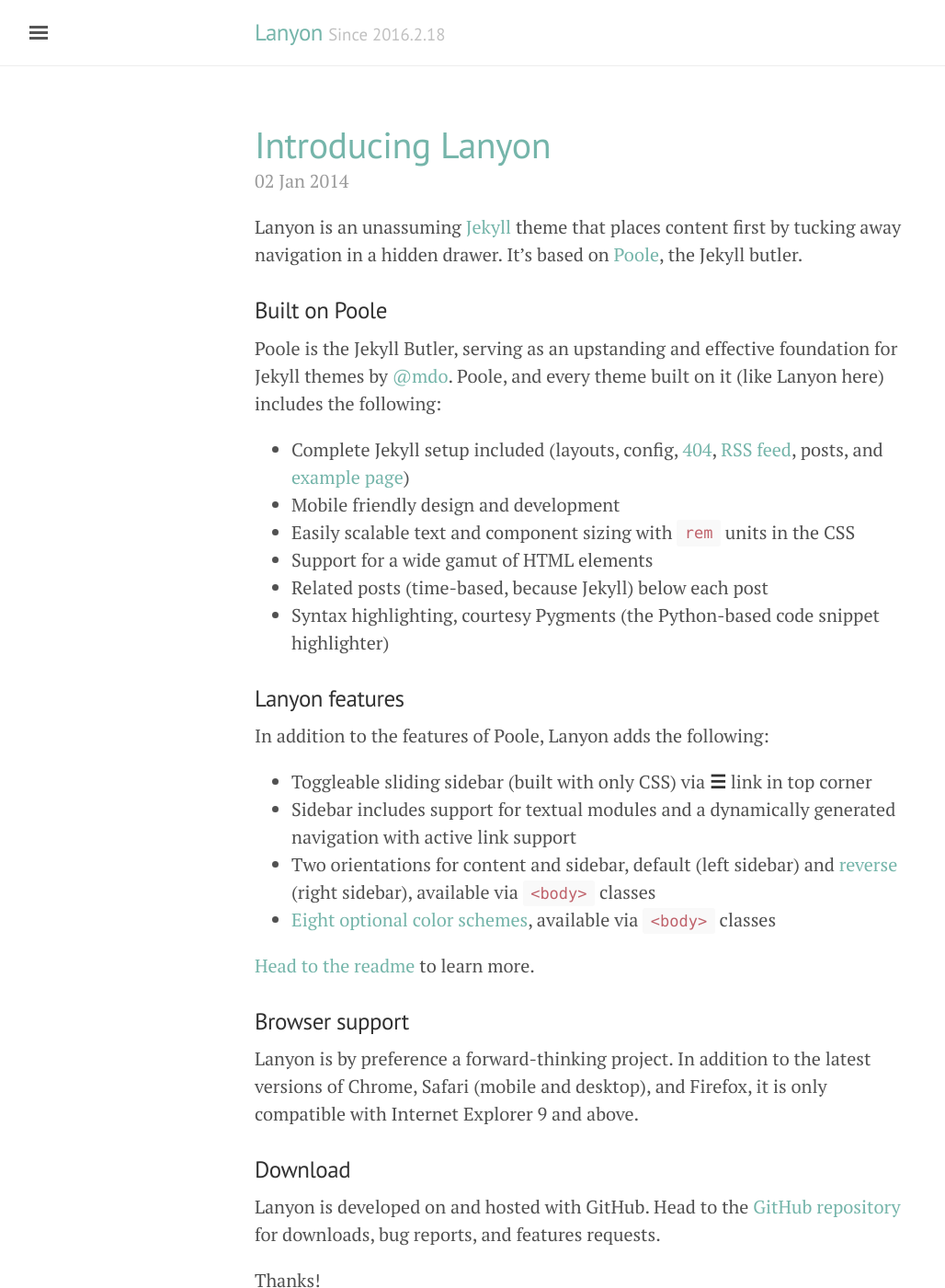
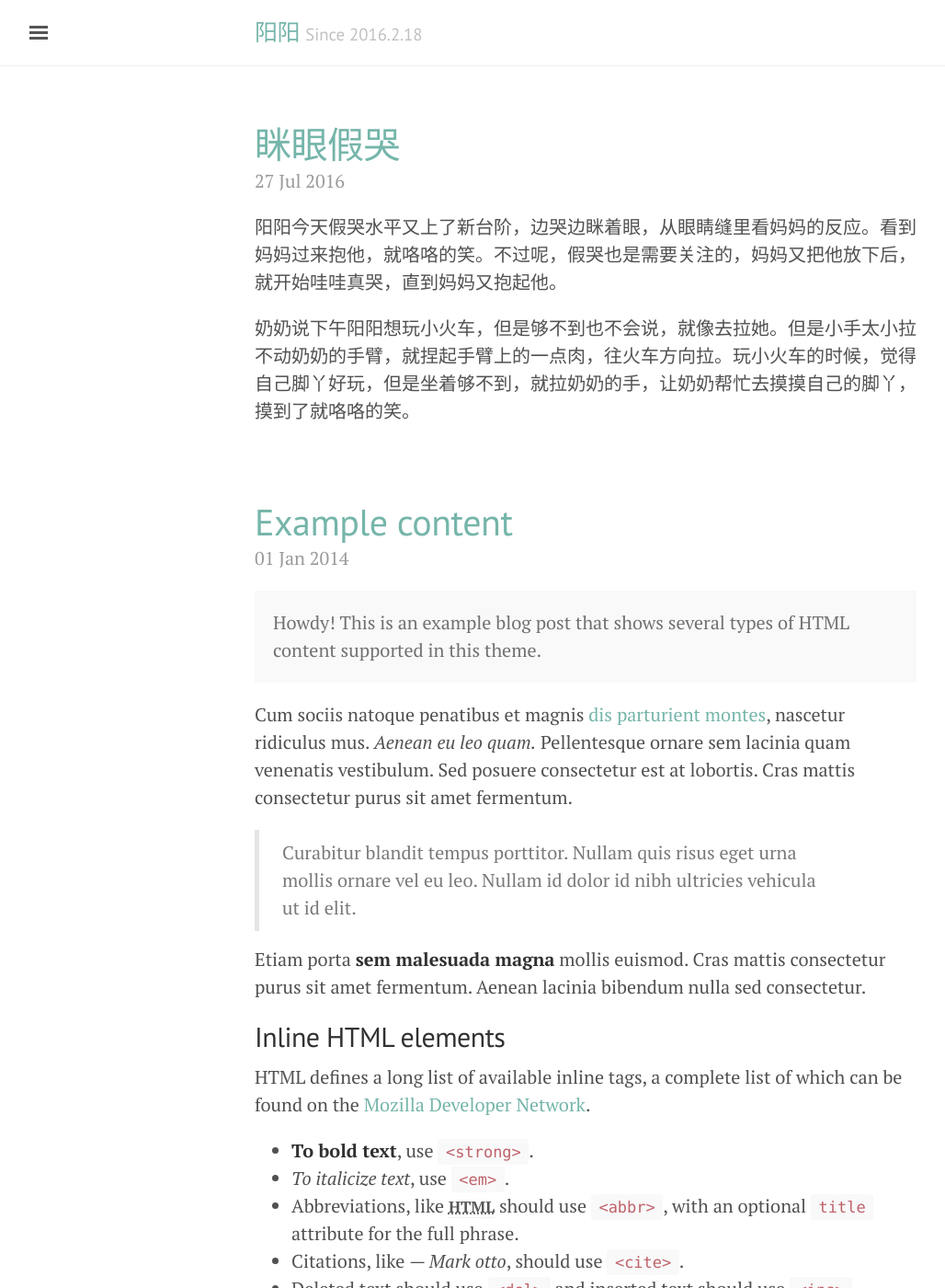
Before and after one commit to initlove/mysonsrawinfo, a Jekyll site: the page built from index.html, in a window 1280 px wide and 1400 px high. Shown: the whole window at 92% size, without its empty margins (3-1031 px from the left). Built offline with Jekyll 4.4.1, drawn with Linux system fonts in a browser that asks for light colours; the list of posts is cut into pages by our own code.

Commit message:
add favicon.icon
Signed-off-by: David Liang <liangchenye@gmail.com>

```diff
--- a/_config.yml
+++ b/_config.yml
@@ -4,16 +4,16 @@
 permalink:           pretty
 
 # Setup
-title:               Lanyon
+title:               阳阳
 tagline:             'Since 2016.2.18'
 description:         'Website to record the bright life of yang yang.'
 url:                 https://initlove.github.io
-baseurl:             ''
+baseurl:             'https://initlove.github.io'
 paginate:            5
 
 # About/contact
 author:
-  name:              yang yang's family
+  name:              我们都爱阳阳
   url:               initlove.github.io
   email:             liangchenye@gmail.com
 
--- a/_layouts/page.html
+++ b/_layouts/page.html
@@ -3,6 +3,6 @@ layout: default
 ---
 
 <div class="page">
-  <h1 class="page-title">{{ page.title }}</h1>
+  <h2 class="page-title">{{ page.title }}</h2>
   {{ content }}
 </div>
--- a/_layouts/post.html
+++ b/_layouts/post.html
@@ -3,7 +3,7 @@ layout: default
 ---
 
 <div class="post">
-  <h1 class="post-title">{{ page.title }}</h1>
+  <h2 class="post-title">{{ page.title }}</h2>
   <span class="post-date">{{ page.date | date_to_string }}</span>
   {{ content }}
 </div>
--- a/_posts/2014-01-02-introducing-lanyon.md
+++ /dev/null
@@ -1,38 +0,0 @@
----
-layout: post
-title: Introducing Lanyon
----
-
-Lanyon is an unassuming [Jekyll](http://jekyllrb.com) theme that places content first by tucking away navigation in a hidden drawer. It's based on [Poole](http://getpoole.com), the Jekyll butler.
-
-### Built on Poole
-
-Poole is the Jekyll Butler, serving as an upstanding and effective foundation for Jekyll themes by [@mdo](https://twitter.com/mdo). Poole, and every theme built on it (like Lanyon here) includes the following:
-
-* Complete Jekyll setup included (layouts, config, [404](/404), [RSS feed](/atom.xml), posts, and [example page](/about))
-* Mobile friendly design and development
-* Easily scalable text and component sizing with `rem` units in the CSS
-* Support for a wide gamut of HTML elements
-* Related posts (time-based, because Jekyll) below each post
-* Syntax highlighting, courtesy Pygments (the Python-based code snippet highlighter)
-
-### Lanyon features
-
-In addition to the features of Poole, Lanyon adds the following:
-
-* Toggleable sliding sidebar (built with only CSS) via **☰** link in top corner
-* Sidebar includes support for textual modules and a dynamically generated navigation with active link support
-* Two orientations for content and sidebar, default (left sidebar) and [reverse](https://github.com/poole/lanyon#reverse-layout) (right sidebar), available via `<body>` classes
-* [Eight optional color schemes](https://github.com/poole/lanyon#themes), available via `<body>` classes
-
-[Head to the readme](https://github.com/poole/lanyon#readme) to learn more.
-
-### Browser support
-
-Lanyon is by preference a forward-thinking project. In addition to the latest versions of Chrome, Safari (mobile and desktop), and Firefox, it is only compatible with Internet Explorer 9 and above.
-
-### Download
-
-Lanyon is developed on and hosted with GitHub. Head to the <a href="https://github.com/poole/lanyon">GitHub repository</a> for downloads, bug reports, and features requests.
-
-Thanks!
--- /dev/null
+++ b/_posts/2016-07-27-watch-from-squinting.md
@@ -0,0 +1,8 @@
+---
+layout: post
+title: 眯眼假哭
+---
+
+阳阳今天假哭水平又上了新台阶，边哭边眯着眼，从眼睛缝里看妈妈的反应。看到妈妈过来抱他，就咯咯的笑。不过呢，假哭也是需要关注的，妈妈又把他放下后，就开始哇哇真哭，直到妈妈又抱起他。
+
+奶奶说下午阳阳想玩小火车，但是够不到也不会说，就像去拉她。但是小手太小拉不动奶奶的手臂，就捏起手臂上的一点肉，往火车方向拉。玩小火车的时候，觉得自己脚丫好玩，但是坐着够不到，就拉奶奶的手，让奶奶帮忙去摸摸自己的脚丫，摸到了就咯咯的笑。
```
Also changed, not shown: public/favicon.ico.
